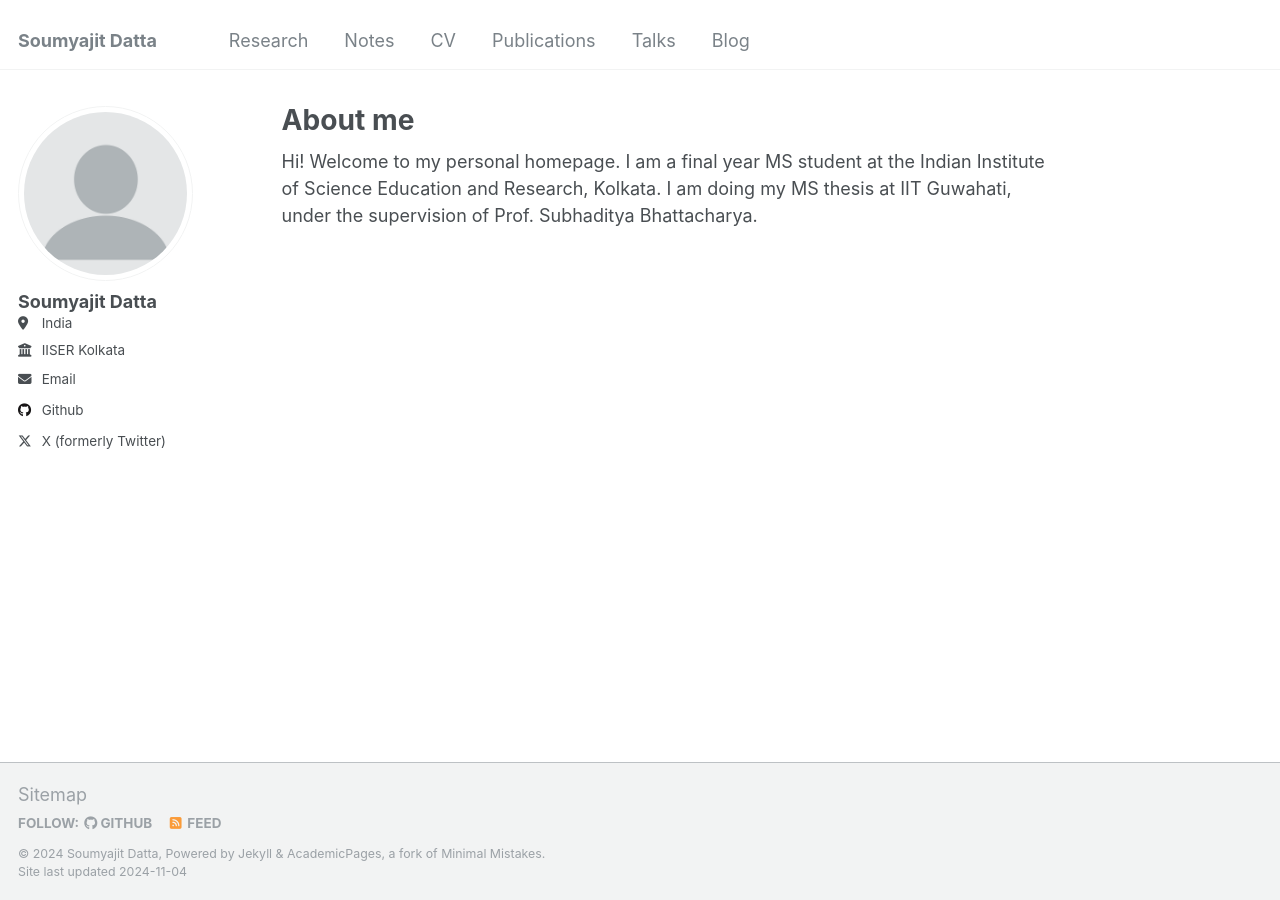
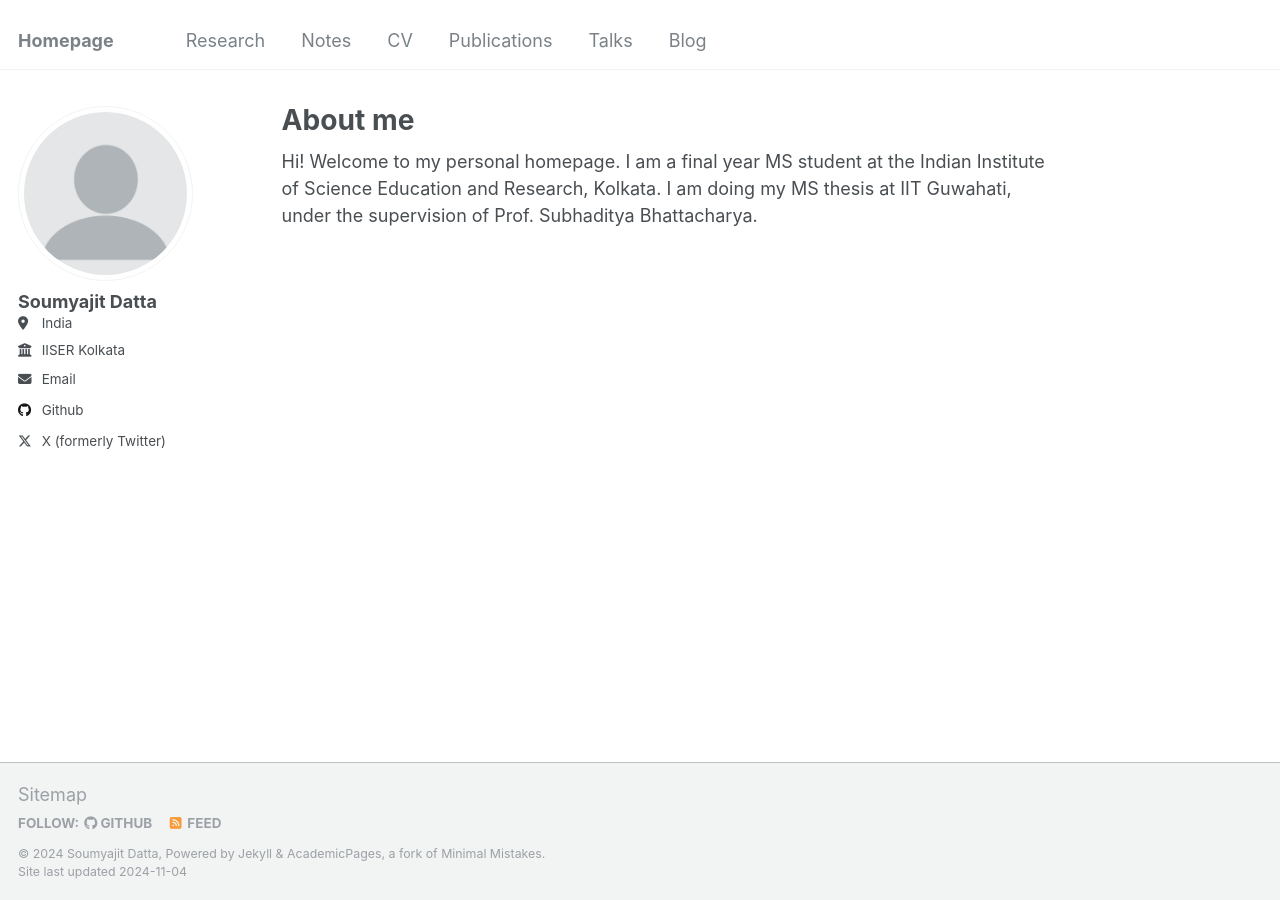
Before and after one commit to soumya-jit-datta/soumya-jit-datta.github.io, a Jekyll site: the page built from _pages/about.md, in a window 1280 px wide. Built offline with Jekyll 4.4.1, drawn with Linux system fonts in a browser that asks for light colours.

Commit message:
Update _config.yml

```diff
--- a/_config.yml
+++ b/_config.yml
@@ -8,7 +8,7 @@
 
 # Basic Site Settings
 locale                   : "en-US"
-title                    : "Soumyajit Datta"
+title                    : "Homepage"
 title_separator          : "-"
 name                     : &name "Soumyajit Datta"
 description              : &description "personal description"
```
